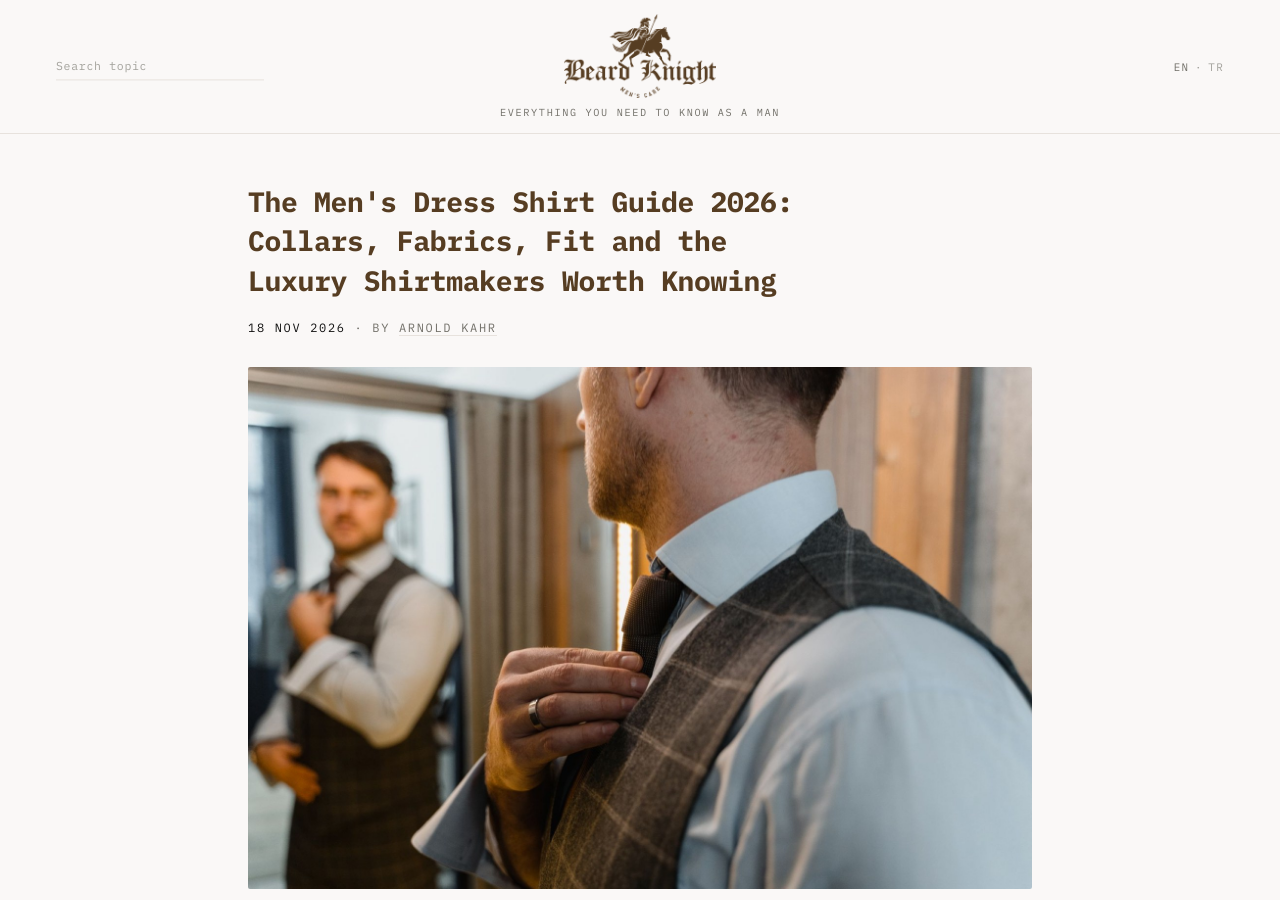
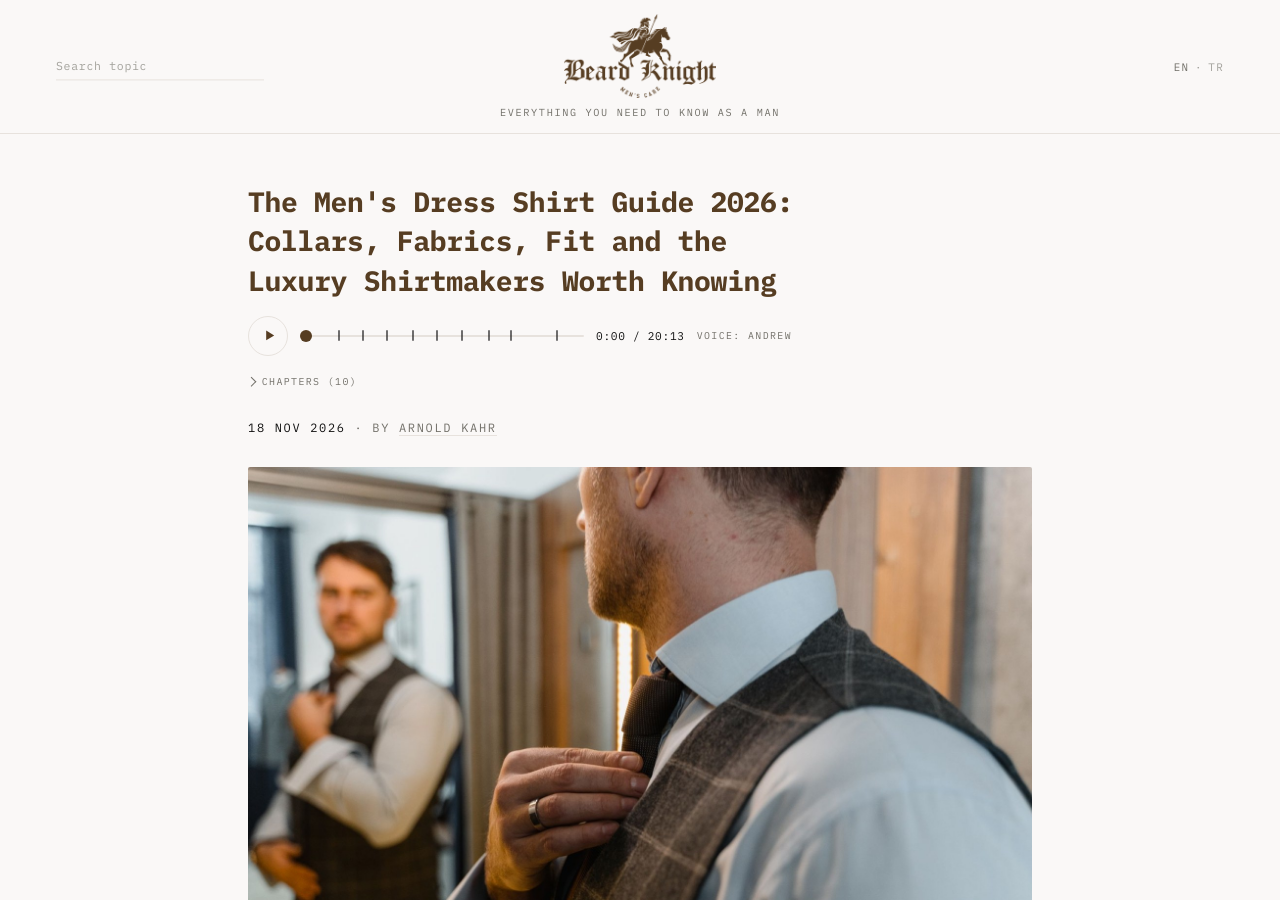
Before and after one commit to architect-high-level-core/beard-knight, a Jekyll site: the page built from _posts/2026-11-18-mens-dress-shirt-guide-2026-collars-fabrics-fit.md, in a window 1280 px wide and 900 px high. Built offline with Jekyll 4.4.1, drawn with Linux system fonts in a browser that asks for light colours; part of the change alters nothing that is shown.

Commit message:
Audio with chapters: mens-dress-shirt-guide-2026-collars-fabrics-fit

```diff
--- a/_posts/2026-11-18-mens-dress-shirt-guide-2026-collars-fabrics-fit.md
+++ b/_posts/2026-11-18-mens-dress-shirt-guide-2026-collars-fabrics-fit.md
@@ -12,6 +12,20 @@ image_credit: "Tima Miroshnichenko"
 image_license: "Pexels License"
 image_license_url: "https://www.pexels.com/license/"
 image_source_url: "https://www.pexels.com/photo/man-fixing-his-necktie-6766243/"
+audio: /assets/audio/mens-dress-shirt-guide-2026-collars-fabrics-fit.mp3
+audio_voice: Andrew
+audio_duration: "20:13"
+audio_chapters:
+  - {t: 0, title: "Intro"}
+  - {t: 147, title: "The two-shirt foundation"}
+  - {t: 255, title: "The 2026 office"}
+  - {t: 360, title: "Poplin, twill, pinpoint or oxford"}
+  - {t: 477, title: "How a dress shirt should fit"}
+  - {t: 586, title: "Charvet, Turnbull and Asser and the…"}
+  - {t: 696, title: "Sea Island cotton, two-fold yarns and…"}
+  - {t: 816, title: "How to wash and iron a dress shirt like…"}
+  - {t: 912, title: "Skip the dry cleaner"}
+  - {t: 1120, title: "FAQ"}
 ---
 
 The dress shirt is the most-worn piece of tailoring a man owns, and the one he thinks about least. A suit gets a fitting, shoes get a cobbler, a watch gets a service. The shirt, meanwhile, is bought in a hurry, washed too hot, ironed with the collar stays still inside and replaced when the collar frays. That is a waste, because nothing frames the face, the beard and the tie knot as closely as the collar of a well-made shirt.
```
Also changed, not shown: 1 other file.
